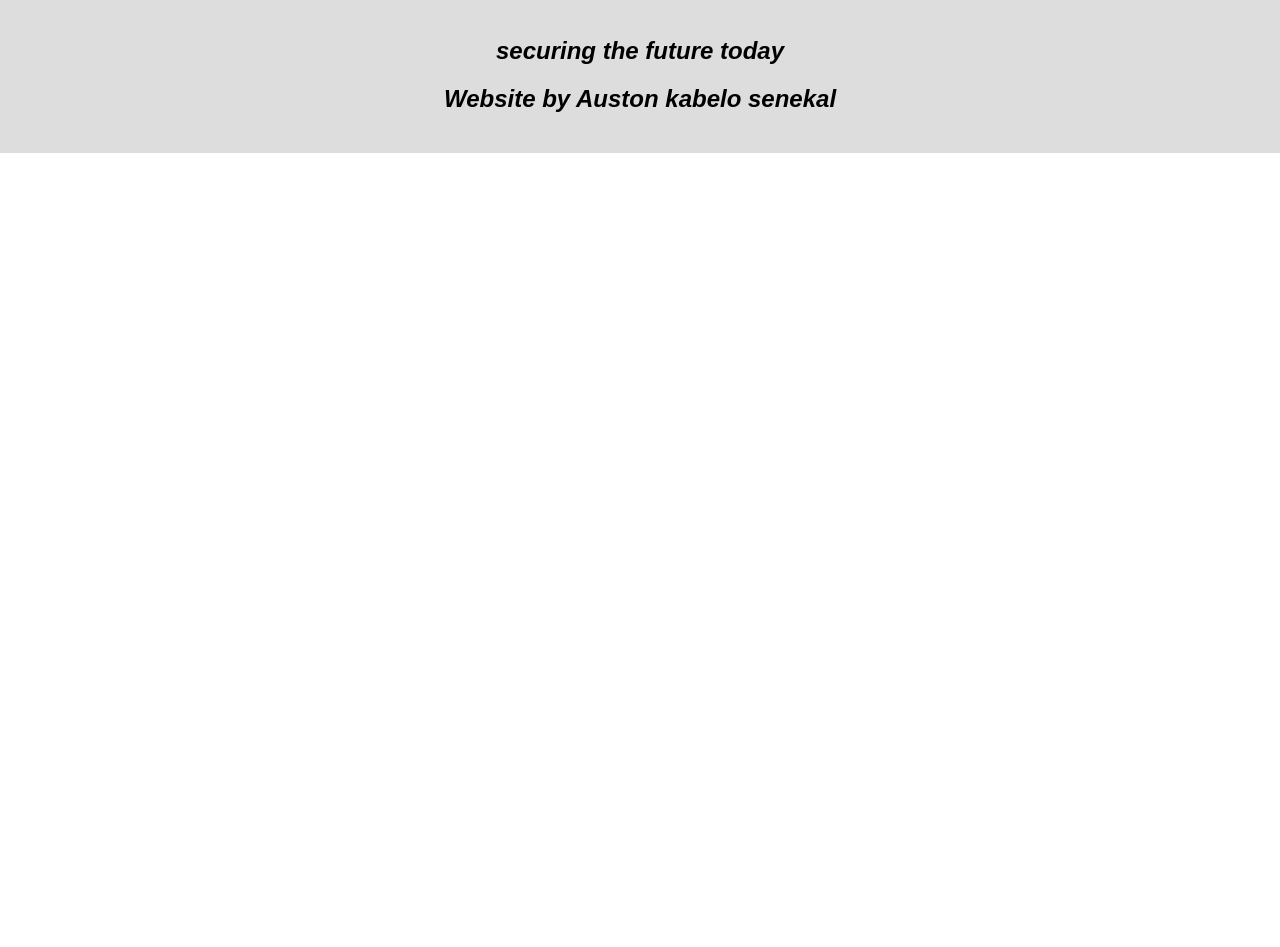
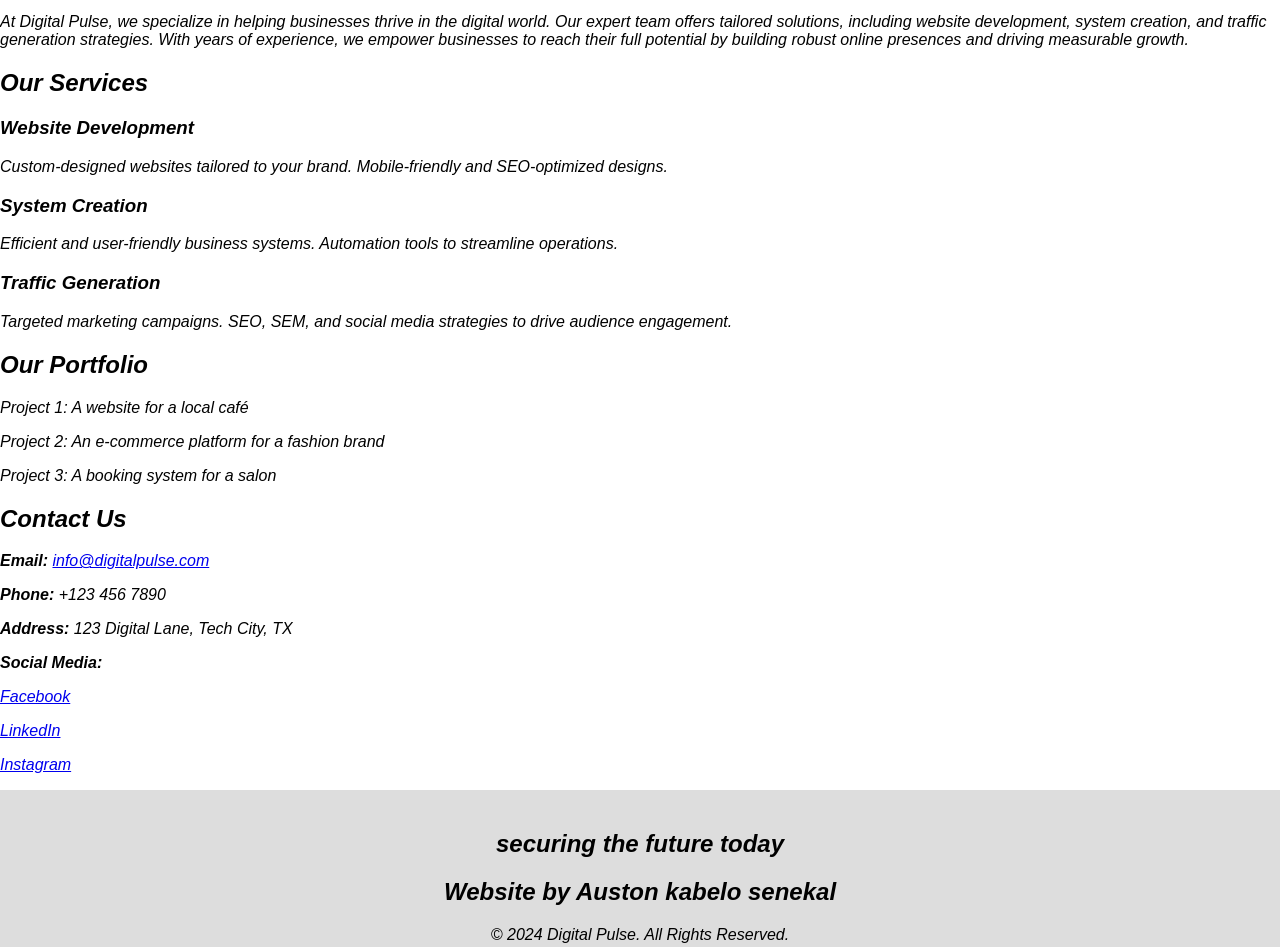
Before and after one commit to kabeloSenekal22/kabeloSenekal.github.io, a plain HTML site: page ourWork.html in a window 1280 px wide. Shown: the part 393-1340 px from the top of the page. Before the commit the page ends 800 px from the top, so only its background shows below. Drawn offline with Linux system fonts and the light colour scheme.

Commit message:
Update ourWork.html

```diff
--- a/ourWork.html
+++ b/ourWork.html
@@ -130,11 +130,65 @@ body {
   <a href="Gallery.html">Gallery</a>
   <a href="contactUs.html" class="right">Contact us</a>
 </div>
+	  <p>At Digital Pulse, we specialize in helping businesses thrive in the digital world. Our expert team offers tailored solutions, including website development, system creation, and traffic generation strategies. With years of experience, we empower businesses to reach their full potential by building robust online presences and driving measurable growth.</p>
+    </section>
+
+    <section id="services">
+        <h2>Our Services</h2>
+        <div class="services">
+            <div class="service">
+                <h3>Website Development</h3>
+                <p>Custom-designed websites tailored to your brand. Mobile-friendly and SEO-optimized designs.</p>
+            </div>
+            <div class="service">
+                <h3>System Creation</h3>
+                <p>Efficient and user-friendly business systems. Automation tools to streamline operations.</p>
+            </div>
+            <div class="service">
+                <h3>Traffic Generation</h3>
+                <p>Targeted marketing campaigns. SEO, SEM, and social media strategies to drive audience engagement.</p>
+            </div>
+        </div>
+    </section>
+
+    <section id="portfolio">
+        <h2>Our Portfolio</h2>
+        <div class="portfolio">
+            <div class="portfolio-item">
+                <p>Project 1: A website for a local café</p>
+            </div>
+            <div class="portfolio-item">
+                <p>Project 2: An e-commerce platform for a fashion brand</p>
+            </div>
+            <div class="portfolio-item">
+                <p>Project 3: A booking system for a salon</p>
+            </div>
+        </div>
+    </section>
+
+    <section id="contact">
+        <h2>Contact Us</h2>
+        <div class="contact">
+            <div class="contact-info">
+                <p><strong>Email:</strong> <a href="mailto:info@digitalpulse.com">info@digitalpulse.com</a></p>
+                <p><strong>Phone:</strong> +123 456 7890</p>
+                <p><strong>Address:</strong> 123 Digital Lane, Tech City, TX</p>
+            </div>
+            <div class="contact-info">
+                <p><strong>Social Media:</strong></p>
+                <p><a href="#">Facebook</a></p>
+                <p><a href="#">LinkedIn</a></p>
+                <p><a href="#">Instagram</a></p>
+            </div>
+        </div>
+    </section>
+
 
 	  <div class="footer">
 
 	<h2>securing the future today</h2>
   <h2>Website by Auston kabelo senekal</h2>
+		  <p>© 2024 Digital Pulse. All Rights Reserved.</p>
 </div>
     </body>
 </html>
```
